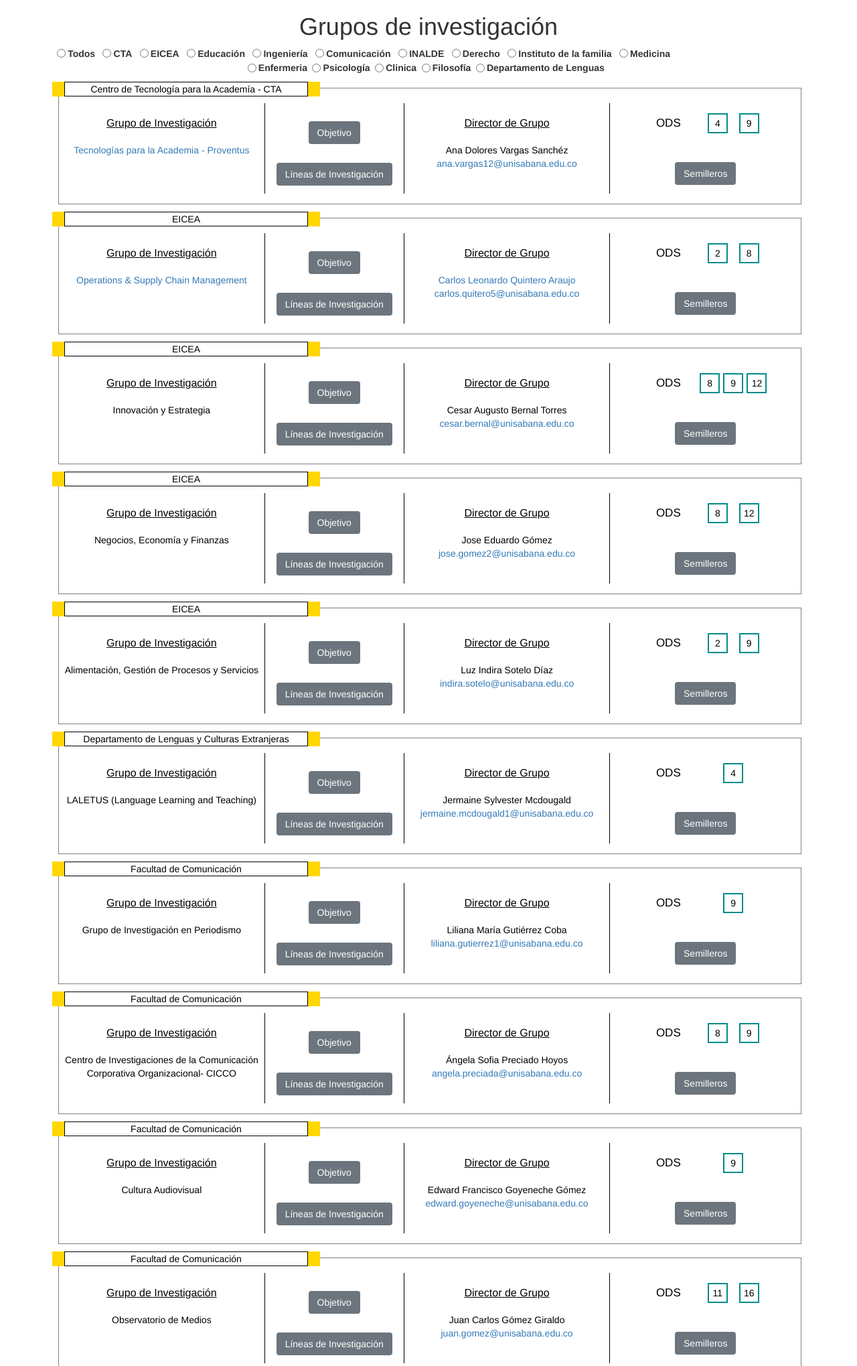
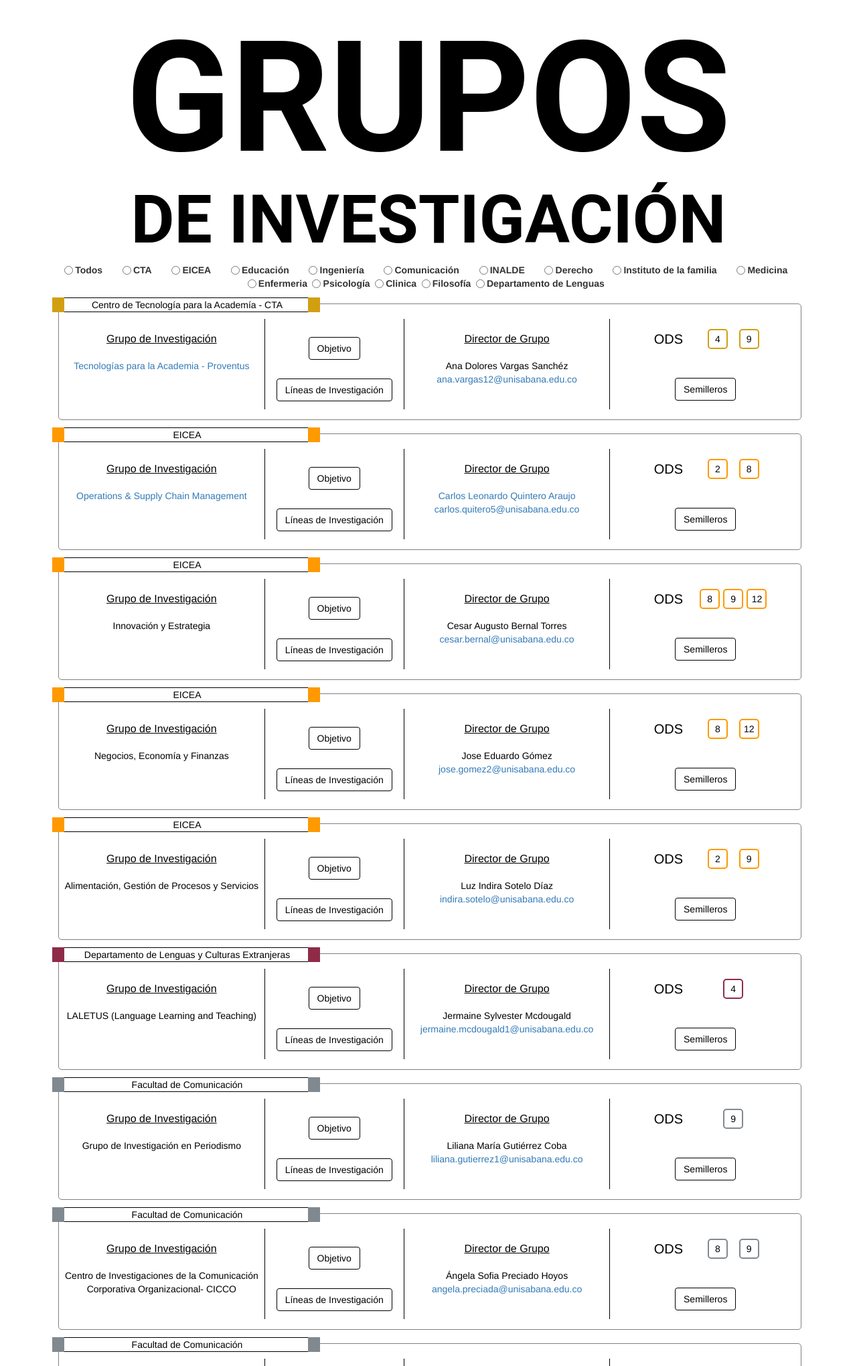
Before and after one commit to estebanmz1342/capacidad-laboratorios, a PHP site: page /grupos.html in a window 1280 px wide. Shown: the top 2039 px of the page at 67% size. Run offline with PHP 8.4, Linux system fonts and the light colour scheme; some libraries are stand-ins or nearby versions.

Commit message:
added design changes

```diff
--- a/grupos.html
+++ b/grupos.html
@@ -24,12 +24,12 @@
 <div>
     <div class="container">
         <div class="row ">
-            <div class="col text-center">
-                <h1>Grupos de investigación</h1>
+            <div class="col text-center" id="title-area">
+                <h1><span>GRUPOS</span><br>DE INVESTIGACIÓN</h1>
             </div>
         </div>
         <div class="row ">
-            <div class="col">
+            <div class="col" id="select-area">
                 <div class="form-check form-check-inline">
                     <input class="form-check-input filter active" type="radio" name="filtro" id="todos" value="option1"
                            onclick="filterSelection('all')">
--- a/stylegrupos.css
+++ b/stylegrupos.css
@@ -5,6 +5,7 @@
     text-align: center;
     margin: 20px 2px;
     display: none;
+    border-radius: 5px;
   }
 
   .show {
@@ -13,6 +14,12 @@
 
 p{
     margin: 0 !important;
+}
+.filterDiv .btn{
+    transition: color .25s ease-in-out,background-color .25s ease-in-out,border-color .25s ease-in-out,box-shadow .25s ease-in-out;
+    background-color: transparent;
+    color: black;
+    border-color: black;
 }
 
   /* Style the buttons */
@@ -35,14 +42,21 @@ p{
       text-align: center;
   }
   .name-rg .square-color{
-      background-color: gold;
       display: block;
       line-height: normal;
       width: 20px;
   }
+
+.name-rg .square-color:last-child{
+    margin-left: -3px;
+}
 .name-rg p{
     width: 400px;
-    border: 1px solid black;
+    border-top: 1px solid black;
+    border-bottom: 1px solid black;
+    border-right: 0;
+    border-left: 0;
+
 }
   .content-info{
       display: flex;
@@ -105,7 +119,7 @@ p{
 
 .ods{
     width: 30%;
-    font-size: 17px;
+    font-size: 20px;
 }
 .ods-numbers{
     width: 40%;
@@ -120,4 +134,163 @@ p{
     width: 30px;
     height: 30px;
     border: 2px solid darkcyan;
+    border-radius: 5px;
 }
+.EICEA .ods-numbers div{
+    border-color: #FF9900;
+}
+.comunicacion .ods-numbers div{
+    border-color: #818990;
+}
+.derecho .ods-numbers div{
+    border-color: #C7211D;
+}
+.enfermeria .ods-numbers div{
+    border-color: #D0D3D4;
+}
+.lenguas .ods-numbers div{
+    border-color: #8E2C48;
+}
+.CTA .ods-numbers div{
+    border-color: #D29F13;
+}
+.familia .ods-numbers div{
+    border-color: #97D700;
+}
+.medicina .ods-numbers div{
+    border-color: #FFD91C;
+}
+.ingenieria .ods-numbers div{
+    border-color: #936D47;
+}
+.filosofia .ods-numbers div{
+    border-color: #1374AA;
+}
+.educacion .ods-numbers div{
+    border-color: #68B5E2;
+}
+.psicologia .ods-numbers div{
+    border-color: #753BBD;
+}
+.comunicacion .ods-numbers div{
+    border-color: #818990;
+}
+.comunicacion .ods-numbers div{
+    border-color: #818990;
+}
+
+.EICEA .square-color{
+    background-color: #FF9900;
+}
+.comunicacion .square-color{
+    background-color: #818990;
+}
+.derecho .square-color{
+    background-color: #C7211D;
+}
+.enfermeria .square-color{
+    background-color: #D0D3D4;
+}
+.lenguas .square-color{
+    background-color: #8E2C48;
+}
+.CTA .square-color{
+    background-color: #D29F13;
+}
+.familia .square-color{
+    background-color: #97D700;
+}
+.medicina .square-color{
+    background-color: #FFD91C;
+}
+.ingenieria .square-color{
+    background-color: #936D47;
+}
+.filosofia .square-color{
+    background-color: #1374AA;
+}
+.educacion .square-color{
+    background-color: #68B5E2;
+}
+.psicologia .square-color{
+    background-color: #753BBD;
+}
+.INALDE .square-color, .clinica .square-color{
+    background-color: #000000;
+}
+.EICEA .btn:hover, .EICEA .btn:focus, .EICEA .btn:active{
+    background-color: #FF9900;
+    border-color: #FF9900;
+    color: white;
+}
+.comunicacion .btn:hover, .comunicacion .btn:focus, .comunicacion .btn:active{
+    background-color: #818990;
+    border-color: #818990;
+    color: white;
+}
+.derecho .btn:hover, .derecho .btn:focus, .derecho .btn:active{
+    background-color: #C7211D;
+    border-color: #C7211D;
+    color: white;
+}
+.enfermeria .btn:hover, .enfermeria .btn:focus, .enfermeria .btn:active{
+    background-color: #D0D3D4;
+    border-color: #D0D3D4;
+    color: white;
+}
+.lenguas .btn:hover, .lenguas .btn:focus, .lenguas .btn:active{
+    background-color: #8E2C48;
+    border-color: #8E2C48;
+    color: white;
+}
+.CTA .btn:hover, .CTA .btn:focus, .CTA .btn:active{
+    background-color: #D29F13;
+    border-color: #D29F13;
+    color: white;
+}
+.familia .btn:hover, .familia .btn:focus, .familia .btn:active{
+    background-color: #97D700;
+    border-color: #97D700;
+    color: white;
+}
+.medicina .btn:hover, .medicina .btn:focus, .medicina .btn:active{
+    background-color: #FFD91C;
+    border-color: #FFD91C;
+    color: white;
+}
+.ingenieria .btn:hover, .ingenieria .btn:focus, .ingenieria .btn:active{
+    background-color: #936D47;
+    border-color: #936D47;
+    color: white;
+}
+.filosofia .btn:hover, .filosofia .btn:focus, .filosofia .btn:active{
+    background-color: #1374AA;
+    border-color: #1374AA;
+    color: white;
+}
+.educacion .btn:hover, .educacion .btn:focus, .educacion .btn:active{
+    background-color: #68B5E2;
+    border-color: #68B5E2;
+    color: white;
+}
+.psicologia .btn:hover, .psicologia .btn:focus, .psicologia .btn:active{
+    background-color: #753BBD;
+    border-color: #753BBD;
+    color: white;
+}
+
+#select-area{
+    display: flex;
+    flex-wrap: wrap;
+    justify-content: space-around;
+}
+#title-area h1{
+    font-size: 100px;
+    font-family: 'Roboto', sans-serif;
+    font-weight: bolder;
+    color: black;
+}
+#title-area h1 span{
+    font-size: 230px;
+    margin-bottom: -40px;
+}
```
